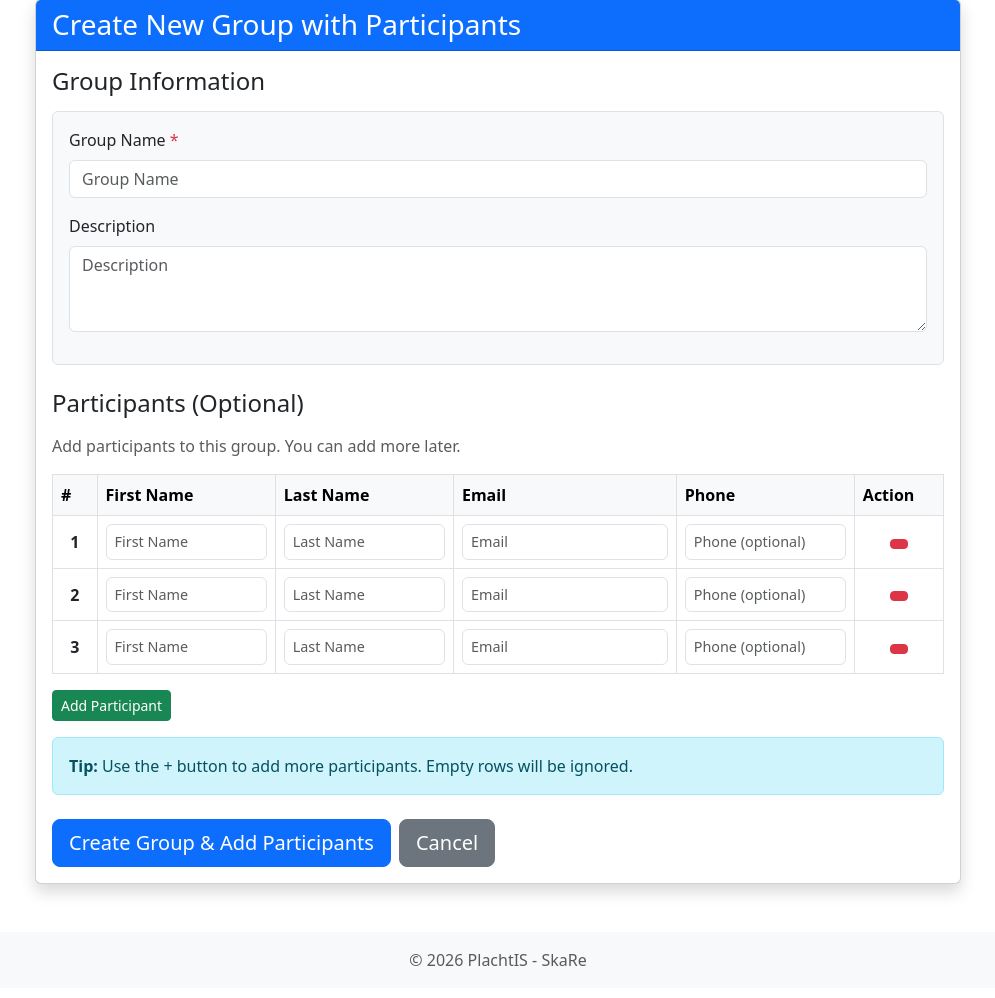
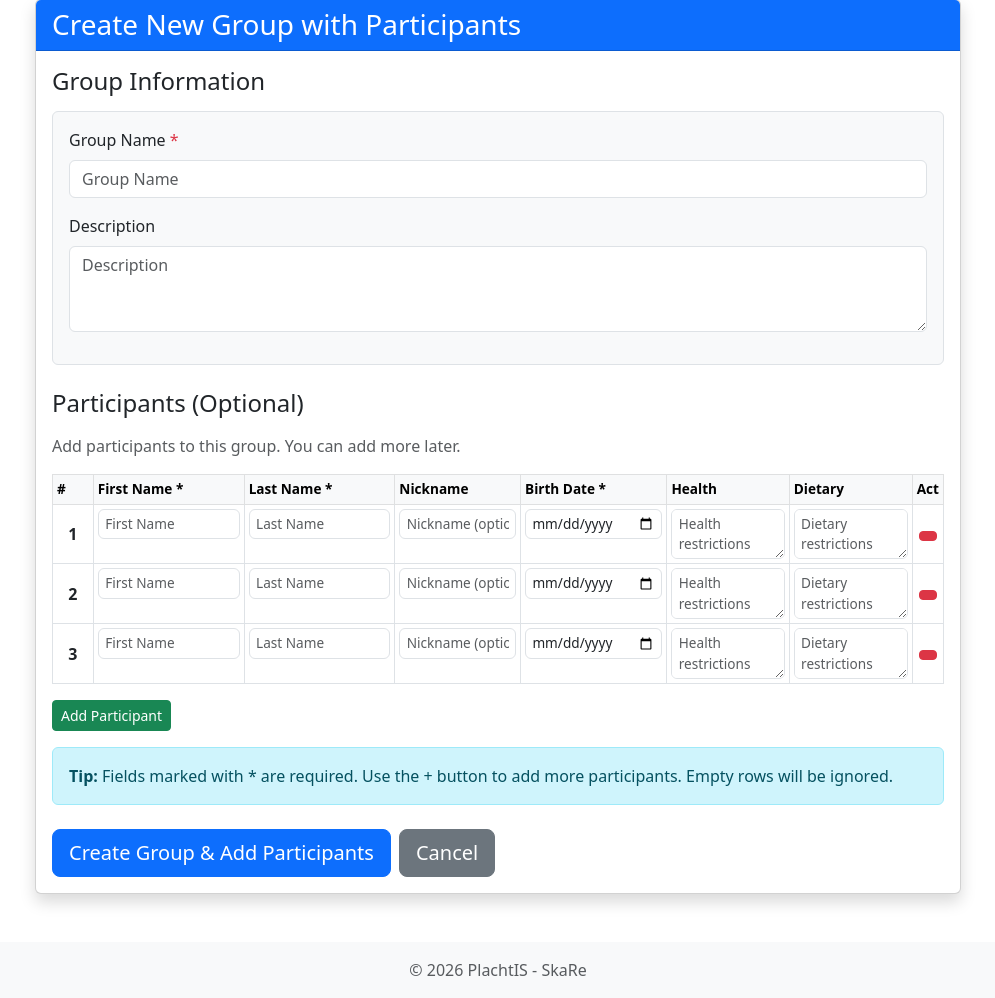
Before and after one commit to ciakval/plachtis, a Django app: page /groups/create/ in a window 1280 px wide. Shown: the part 81-1079 px from the top of the page, without its empty margins (142-1137 px from the left). Before the commit the page ends 1047 px from the top, so only its background shows below. Run offline with Django 5.2, Linux system fonts and the light colour scheme; the visitor is signed in with stand-in values (Sample User, id 1).

Commit message:
update Participant model

```diff
--- a/SkaRe/forms.py
+++ b/SkaRe/forms.py
@@ -55,14 +55,24 @@ class ParticipantForm(forms.ModelForm):
     """
     Form for creating/editing a Participant.
     """
+    date_of_birth = forms.DateField(
+        widget=forms.DateInput(attrs={
+            'class': 'form-control',
+            'type': 'date',
+            'placeholder': 'YYYY-MM-DD'
+        }),
+        help_text='Date of birth'
+    )
+
     class Meta:
         model = Participant
-        fields = ['first_name', 'last_name', 'email', 'phone']
+        fields = ['first_name', 'last_name', 'nickname', 'date_of_birth', 'health_restrictions', 'dietary_restrictions']
         widgets = {
             'first_name': forms.TextInput(attrs={'class': 'form-control', 'placeholder': 'First Name'}),
             'last_name': forms.TextInput(attrs={'class': 'form-control', 'placeholder': 'Last Name'}),
-            'email': forms.EmailInput(attrs={'class': 'form-control', 'placeholder': 'Email'}),
-            'phone': forms.TextInput(attrs={'class': 'form-control', 'placeholder': 'Phone (optional)'}),
+            'nickname': forms.TextInput(attrs={'class': 'form-control', 'placeholder': 'Nickname (optional)'}),
+            'health_restrictions': forms.Textarea(attrs={'class': 'form-control', 'placeholder': 'Health restrictions (optional)', 'rows': 2}),
+            'dietary_restrictions': forms.Textarea(attrs={'class': 'form-control', 'placeholder': 'Dietary restrictions (optional)', 'rows': 2}),
         }
 
 
--- a/SkaRe/models.py
+++ b/SkaRe/models.py
@@ -23,13 +23,17 @@ class Participant(models.Model):
     """
     first_name = models.CharField(max_length=100)
     last_name = models.CharField(max_length=100)
-    email = models.EmailField(unique=True)
-    phone = models.CharField(max_length=20, blank=True)
+    nickname = models.CharField(max_length=100, blank=True, help_text="Optional nickname")
+    date_of_birth = models.DateField(help_text="Date of birth")
+    health_restrictions = models.TextField(blank=True, help_text="Any health restrictions or medical conditions")
+    dietary_restrictions = models.TextField(blank=True, help_text="Any dietary restrictions or preferences")
     group = models.ForeignKey(Group, on_delete=models.CASCADE, related_name='participants')
     created_at = models.DateTimeField(auto_now_add=True)
     updated_at = models.DateTimeField(auto_now=True)
 
     def __str__(self):
+        if self.nickname:
+            return f"{self.first_name} '{self.nickname}' {self.last_name}"
         return f"{self.first_name} {self.last_name}"
 
     class Meta:
--- a/SkaRe/templates/SkaRe/create_group_with_participants.html
+++ b/SkaRe/templates/SkaRe/create_group_with_participants.html
@@ -38,15 +38,17 @@
                     {{ participant_formset.management_form }}
 
                     <div class="table-responsive">
-                        <table class="table table-bordered table-hover" id="participant-table">
+                        <table class="table table-bordered table-hover table-sm" id="participant-table">
                             <thead class="table-light">
                                 <tr>
                                     <th style="width: 5%">#</th>
-                                    <th style="width: 20%">First Name</th>
-                                    <th style="width: 20%">Last Name</th>
-                                    <th style="width: 25%">Email</th>
-                                    <th style="width: 20%">Phone</th>
-                                    <th style="width: 10%">Action</th>
+                                    <th style="width: 18%">First Name *</th>
+                                    <th style="width: 18%">Last Name *</th>
+                                    <th style="width: 15%">Nickname</th>
+                                    <th style="width: 12%">Birth Date *</th>
+                                    <th style="width: 15%">Health</th>
+                                    <th style="width: 15%">Dietary</th>
+                                    <th style="width: 5%">Act</th>
                                 </tr>
                             </thead>
                             <tbody id="participant-forms">
@@ -68,15 +70,27 @@
                                         {% endif %}
                                     </td>
                                     <td>
-                                        {{ form.email }}
-                                        {% if form.email.errors %}
-                                            <div class="text-danger small">{{ form.email.errors }}</div>
+                                        {{ form.nickname }}
+                                        {% if form.nickname.errors %}
+                                            <div class="text-danger small">{{ form.nickname.errors }}</div>
                                         {% endif %}
                                     </td>
                                     <td>
-                                        {{ form.phone }}
-                                        {% if form.phone.errors %}
-                                            <div class="text-danger small">{{ form.phone.errors }}</div>
+                                        {{ form.date_of_birth }}
+                                        {% if form.date_of_birth.errors %}
+                                            <div class="text-danger small">{{ form.date_of_birth.errors }}</div>
+                                        {% endif %}
+                                    </td>
+                                    <td>
+                                        {{ form.health_restrictions }}
+                                        {% if form.health_restrictions.errors %}
+                                            <div class="text-danger small">{{ form.health_restrictions.errors }}</div>
+                                        {% endif %}
+                                    </td>
+                                    <td>
+                                        {{ form.dietary_restrictions }}
+                                        {% if form.dietary_restrictions.errors %}
+                                            <div class="text-danger small">{{ form.dietary_restrictions.errors }}</div>
                                         {% endif %}
                                     </td>
                                     <td class="text-center align-middle">
@@ -98,7 +112,7 @@
                     </div>
 
                     <div class="alert alert-info">
-                        <strong>Tip:</strong> Use the + button to add more participants. Empty rows will be ignored.
+                        <strong>Tip:</strong> Fields marked with * are required. Use the + button to add more participants. Empty rows will be ignored.
                     </div>
 
                     <div class="d-flex gap-2 mt-4">
@@ -115,16 +129,26 @@
 
 <style>
 .participant-form input[type="text"],
-.participant-form input[type="email"] {
+.participant-form input[type="date"],
+.participant-form textarea {
     border: 1px solid #dee2e6;
-    padding: 0.375rem 0.5rem;
-    font-size: 0.9rem;
+    padding: 0.25rem 0.4rem;
+    font-size: 0.85rem;
+    width: 100%;
+}
+.participant-form textarea {
+    min-height: 50px;
+    resize: vertical;
 }
 #participant-table tbody tr:hover {
     background-color: #f8f9fa;
 }
 .remove-form-btn {
     padding: 0.25rem 0.5rem;
+}
+#participant-table th {
+    font-size: 0.85rem;
+    white-space: nowrap;
 }
 </style>
 
@@ -159,7 +183,7 @@ document.addEventListener('DOMContentLoaded', function() {
         newForm.setAttribute('data-form-index', formIndex);
 
         // Clear all input values
-        newForm.querySelectorAll('input[type="text"], input[type="email"]').forEach(input => {
+        newForm.querySelectorAll('input[type="text"], input[type="date"], textarea').forEach(input => {
             input.value = '';
             // Update name and id attributes
             const name = input.getAttribute('name');
```
Also changed, not shown: SkaRe/admin.py (+18 -2 lines), SkaRe/templates/SkaRe/participant_list.html (+21 -5 lines), SkaRe/migrations/0001_initial.py, SkaRe/migrations/0002_remove_participant_email_remove_participant_phone.py (added).
